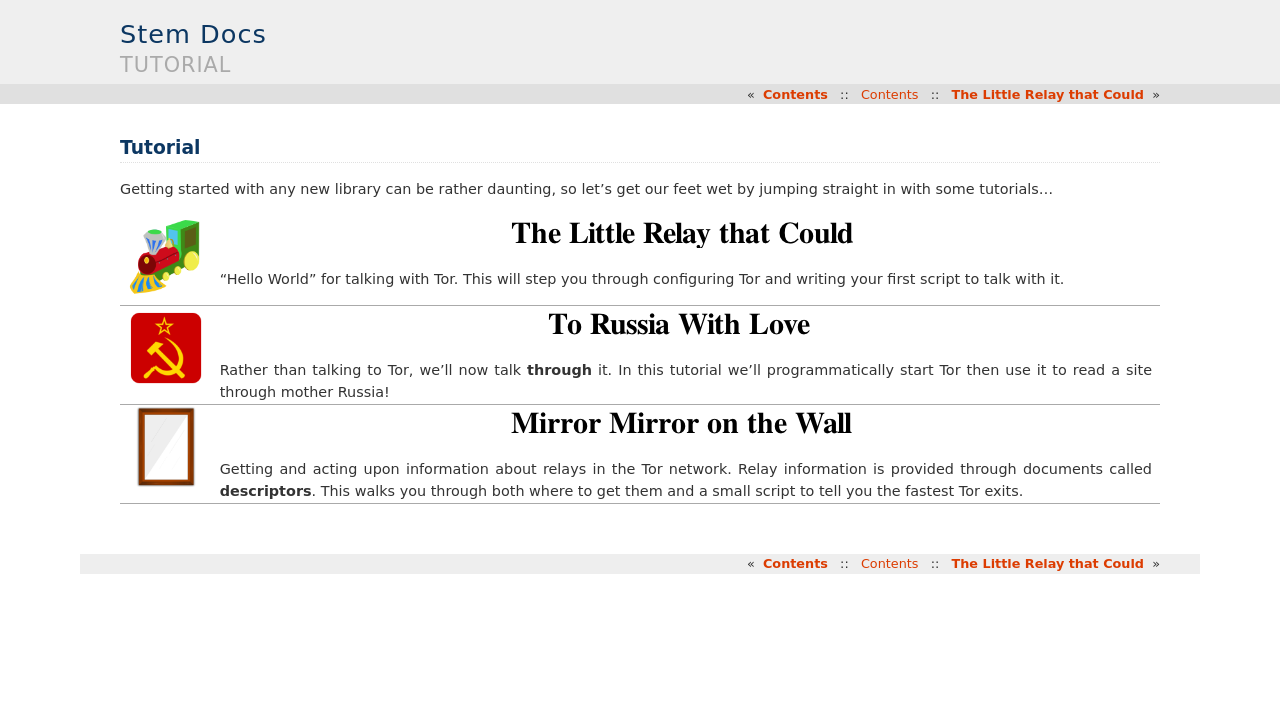
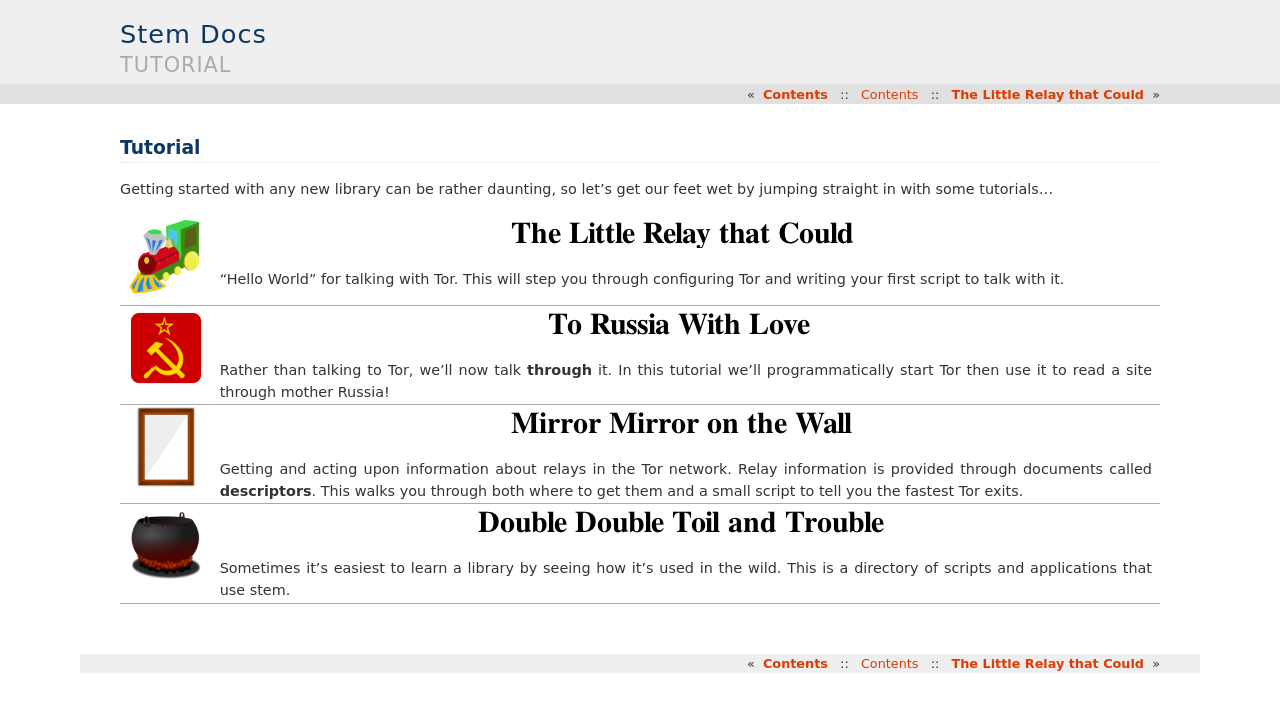
Before and after one commit to torproject/stem, a Sphinx documentation site: the page built from docs/tutorial.rst, in a window 1280 px wide. Shown: the top 712 px of the page. Built offline with Sphinx 7.4.7, drawn with Linux system fonts in a browser that asks for light colours.

Commit message:
Adding an examples section to our site
Example sections containing projects and scripts using stem. Presently this is
pretty small - hopefully it'll grow soon!

```diff
--- a/docs/contents.rst
+++ b/docs/contents.rst
@@ -8,6 +8,7 @@
    tutorial/the_little_relay_that_could
    tutorial/to_russia_with_love
    tutorial/mirror_mirror_on_the_wall
+   tutorial/double_double_toil_and_trouble
 
    download
 
--- a/docs/tutorial.rst
+++ b/docs/tutorial.rst
@@ -20,6 +20,11 @@
      Author: Unknown (gsagri04?)
      License: Public Domain
      Alternate: https://openclipart.org/detail/174179/miroir-rectangulaire-by-defaz36-174179
+
+   * Double Double Toil and Trouble - cauldron.png
+     Source: https://openclipart.org/detail/174099/cauldron-by-jarda-174099
+     Author: Unknown (jarda?)
+     License: Public Domain
 
 Getting started with any new library can be rather daunting, so let's get our
 feet wet by jumping straight in with some tutorials...
@@ -57,3 +62,12 @@
        Relay information is provided through documents called **descriptors**.
        This walks you through both where to get them and a small script to tell
        you the fastest Tor exits.
+
+   * - .. image:: /_static/section/tutorial/cauldron.png
+          :target: tutorial/double_double_toil_and_trouble.html
+
+     - .. image:: /_static/label/double_double_toil_and_trouble.png
+          :target: tutorial/double_double_toil_and_trouble.html
+
+       Sometimes it's easiest to learn a library by seeing how it's used in the
+       wild. This is a directory of scripts and applications that use stem.
```
Also changed, not shown: docs/tutorial/double_double_toil_and_trouble.rst (added, +24 -0 lines), docs/_static/arm.png (added), docs/_static/label/arm.png (added), docs/_static/label/double_double_toil_and_trouble.png (added), docs/_static/section/tutorial/cauldron.png (added), 2 other files.
